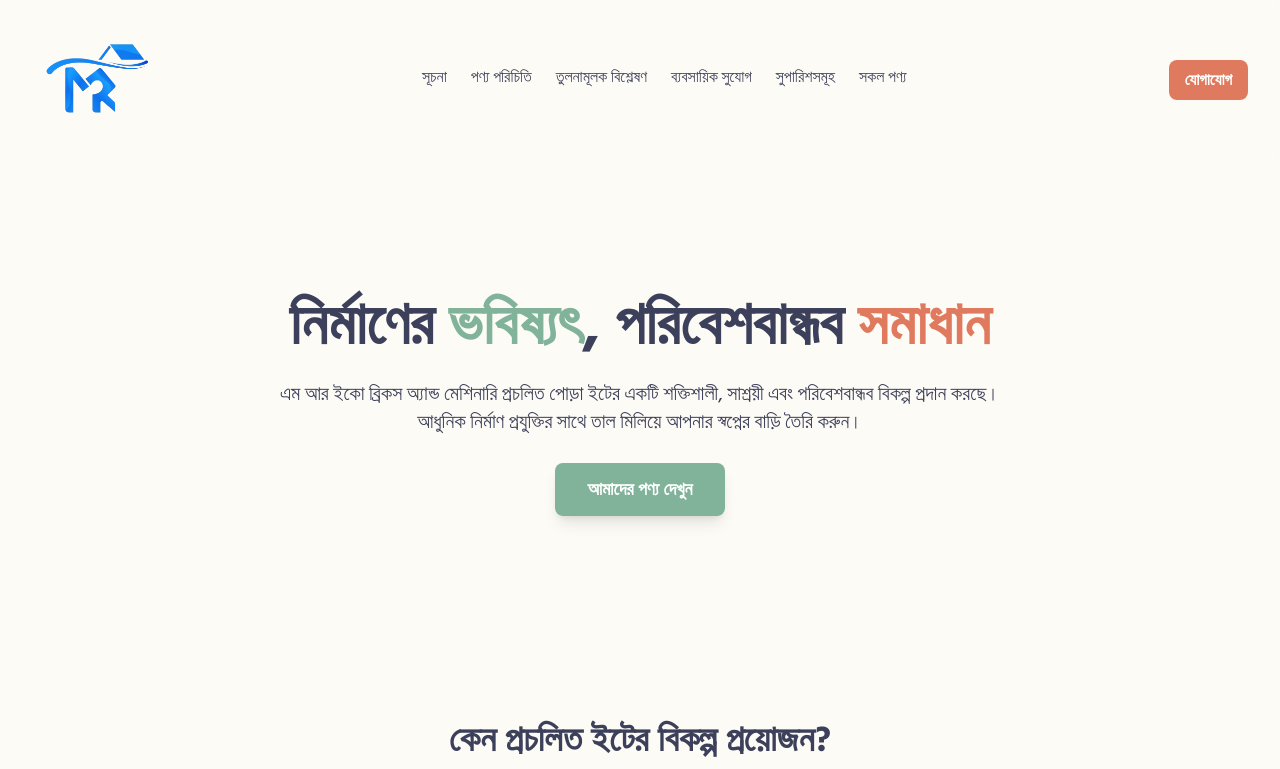
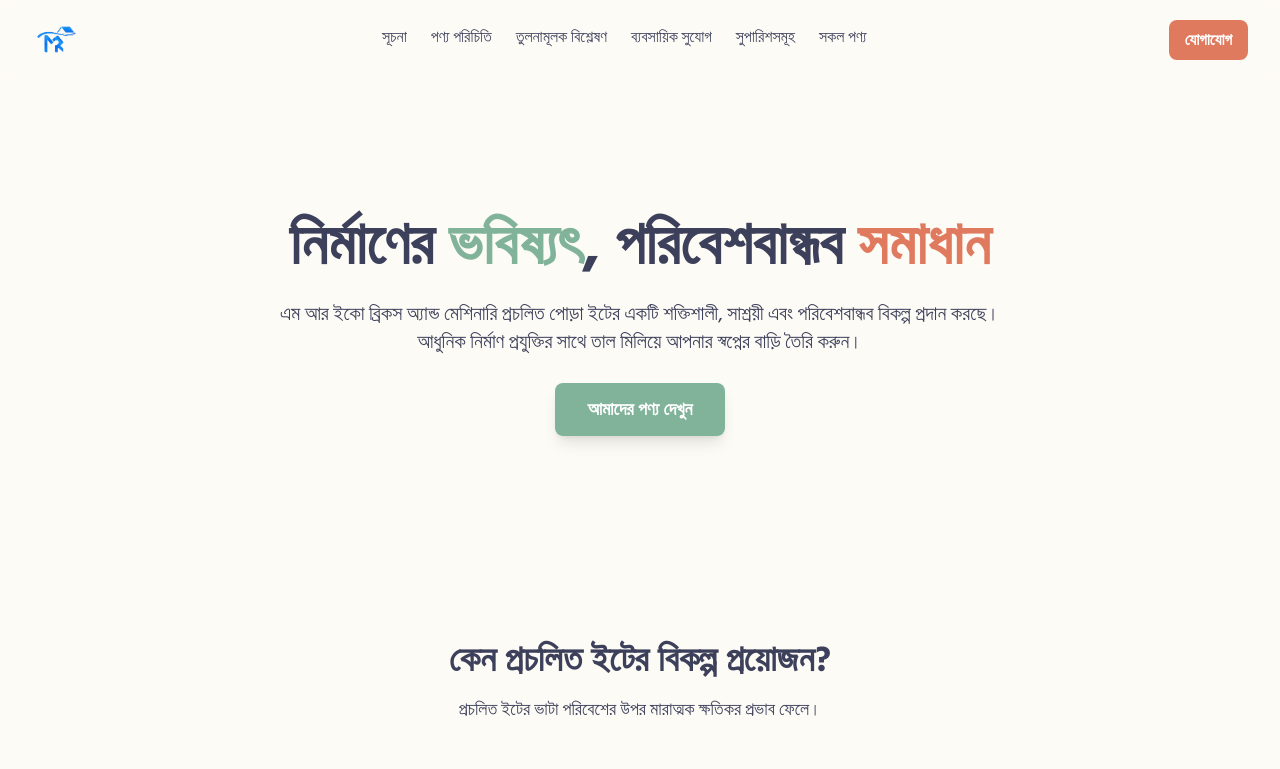
Before and after one commit to manjurul369/mrecobricks, a plain HTML site: page index.html in a window 1280 px wide. Shown: the top 769 px of the page. Drawn offline with nearby package versions, Linux system fonts and the light colour scheme.

Commit message:
Update index.html

```diff
--- a/index.html
+++ b/index.html
@@ -73,7 +73,7 @@
     <header id="header" class="bg-primary/10 backdrop-blur-sm sticky top-0 z-50 transition-shadow duration-300">
         <nav class="container mx-auto px-4 sm:px-6 lg:px-8 py-4">
             <div class="flex items-center justify-between">
-                <img src="Logo.png" alt="MR Eco Bricks Logo" class="h-30 md:h-32 w-auto object-contain">
+                <img src="Logo.png" alt="MR Eco Bricks Logo" class="h-30 md:h-12 w-auto object-contain">
                 <div class="hidden md:flex items-center space-x-6">
                     <a data-target="home" class="nav-link font-medium pb-1">সূচনা</a>
                     <a data-target="products" class="nav-link font-medium pb-1">পণ্য পরিচিতি</a>
```
